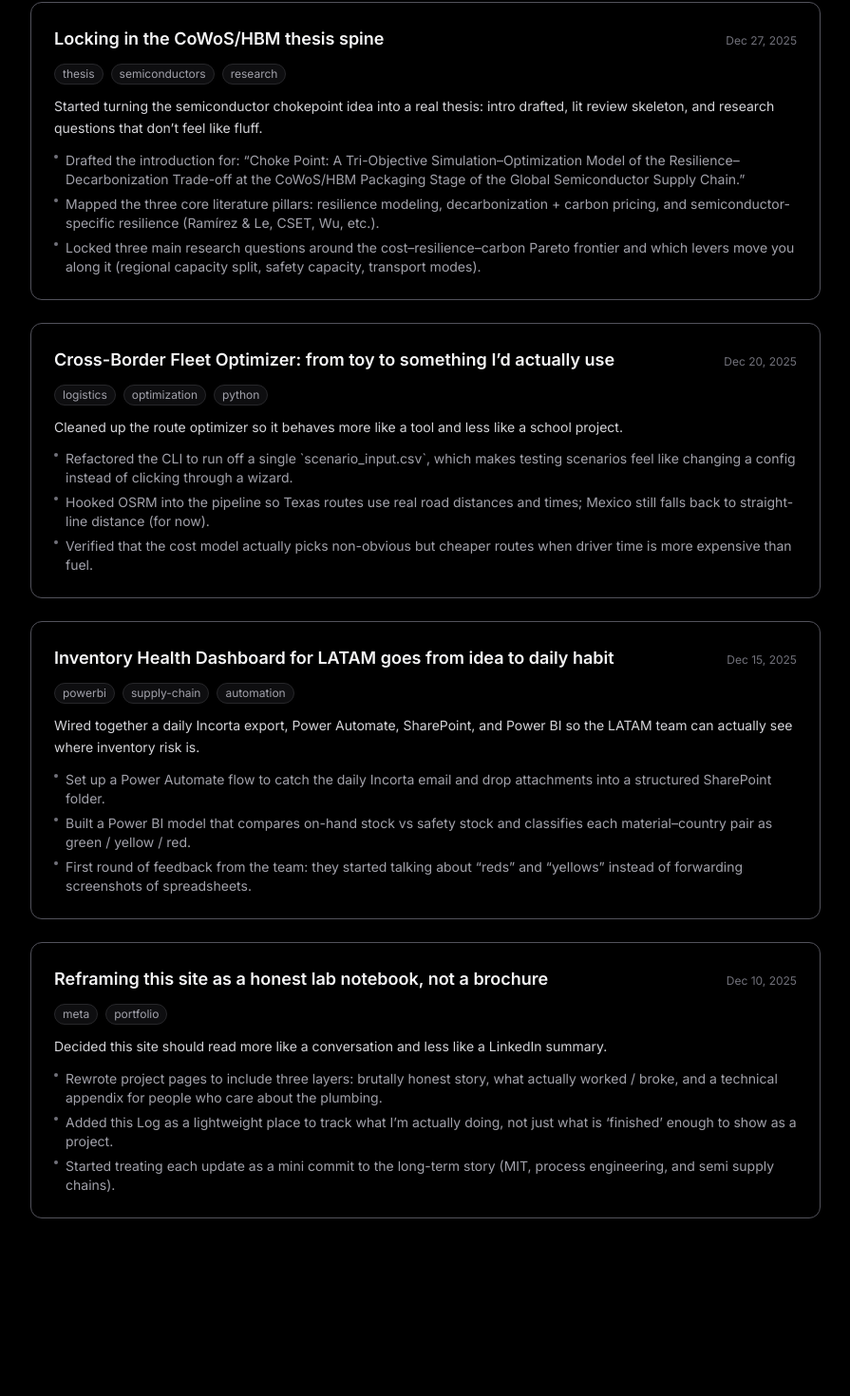
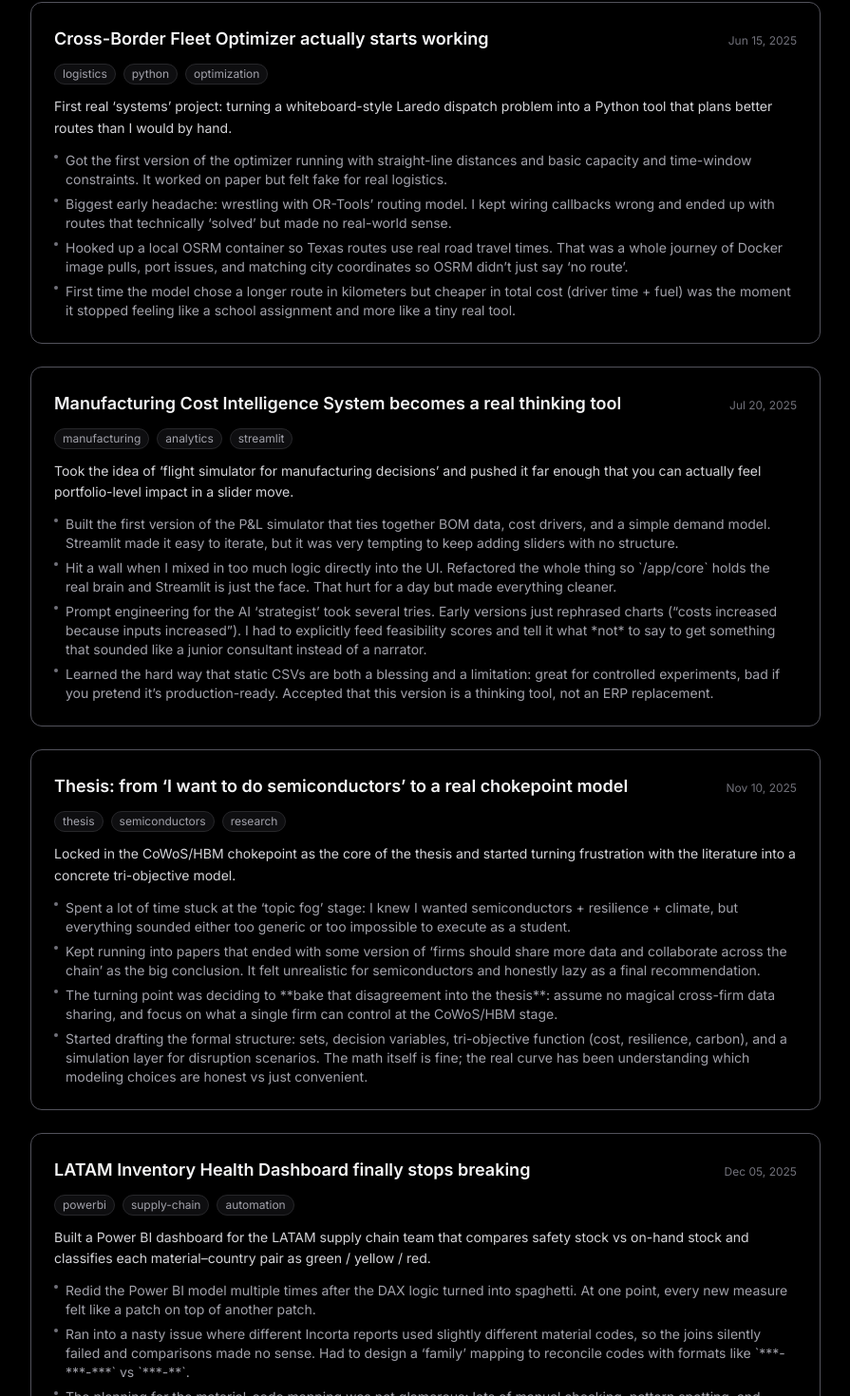
Before and after one commit to benjaminarce-cloud/nextjs-portfolio-pageview-counter, a Next.js app: page /log in a window 1280 px wide. Shown: the part 319-1789 px from the top of the page at 95% size, without its empty margins (192-1087 px from the left). Before the commit the page ends 1666 px from the top, so only its background shows below. Built offline with nearby package versions, Linux system fonts and the light colour scheme; no server answers; what tailwindcss-debug-screens would draw is missing.

Commit message:
Update page.tsx

```diff
--- a/app/log/page.tsx
+++ b/app/log/page.tsx
@@ -13,52 +13,70 @@ type LogItem = {
 
 const logItems: LogItem[] = [
   {
-    date: "2025-12-27",
-    title: "Locking in the CoWoS/HBM thesis spine",
+    date: "2025-06-15",
+    title: "Cross-Border Fleet Optimizer actually starts working",
     summary:
-      "Started turning the semiconductor chokepoint idea into a real thesis: intro drafted, lit review skeleton, and research questions that don’t feel like fluff.",
+      "First real ‘systems’ project: turning a whiteboard-style Laredo dispatch problem into a Python tool that plans better routes than I would by hand.",
     details: [
-      "Drafted the introduction for: “Choke Point: A Tri-Objective Simulation–Optimization Model of the Resilience–Decarbonization Trade-off at the CoWoS/HBM Packaging Stage of the Global Semiconductor Supply Chain.”",
-      "Mapped the three core literature pillars: resilience modeling, decarbonization + carbon pricing, and semiconductor-specific resilience (Ramírez & Le, CSET, Wu, etc.).",
-      "Locked three main research questions around the cost–resilience–carbon Pareto frontier and which levers move you along it (regional capacity split, safety capacity, transport modes).",
+      "Got the first version of the optimizer running with straight-line distances and basic capacity and time-window constraints. It worked on paper but felt fake for real logistics.",
+      "Biggest early headache: wrestling with OR-Tools’ routing model. I kept wiring callbacks wrong and ended up with routes that technically ‘solved’ but made no real-world sense.",
+      "Hooked up a local OSRM container so Texas routes use real road travel times. That was a whole journey of Docker image pulls, port issues, and matching city coordinates so OSRM didn’t just say ‘no route’.",
+      "First time the model chose a longer route in kilometers but cheaper in total cost (driver time + fuel) was the moment it stopped feeling like a school assignment and more like a tiny real tool.",
+    ],
+    tags: ["logistics", "python", "optimization"],
+  },
+  {
+    date: "2025-07-20",
+    title: "Manufacturing Cost Intelligence System becomes a real thinking tool",
+    summary:
+      "Took the idea of ‘flight simulator for manufacturing decisions’ and pushed it far enough that you can actually feel portfolio-level impact in a slider move.",
+    details: [
+      "Built the first version of the P&L simulator that ties together BOM data, cost drivers, and a simple demand model. Streamlit made it easy to iterate, but it was very tempting to keep adding sliders with no structure.",
+      "Hit a wall when I mixed in too much logic directly into the UI. Refactored the whole thing so `/app/core` holds the real brain and Streamlit is just the face. That hurt for a day but made everything cleaner.",
+      "Prompt engineering for the AI ‘strategist’ took several tries. Early versions just rephrased charts (“costs increased because inputs increased”). I had to explicitly feed feasibility scores and tell it what *not* to say to get something that sounded like a junior consultant instead of a narrator.",
+      "Learned the hard way that static CSVs are both a blessing and a limitation: great for controlled experiments, bad if you pretend it’s production-ready. Accepted that this version is a thinking tool, not an ERP replacement.",
+    ],
+    tags: ["manufacturing", "analytics", "streamlit"],
+  },
+  {
+    date: "2025-11-10",
+    title: "Thesis: from ‘I want to do semiconductors’ to a real chokepoint model",
+    summary:
+      "Locked in the CoWoS/HBM chokepoint as the core of the thesis and started turning frustration with the literature into a concrete tri-objective model.",
+    details: [
+      "Spent a lot of time stuck at the ‘topic fog’ stage: I knew I wanted semiconductors + resilience + climate, but everything sounded either too generic or too impossible to execute as a student.",
+      "Kept running into papers that ended with some version of ‘firms should share more data and collaborate across the chain’ as the big conclusion. It felt unrealistic for semiconductors and honestly lazy as a final recommendation.",
+      "The turning point was deciding to **bake that disagreement into the thesis**: assume no magical cross-firm data sharing, and focus on what a single firm can control at the CoWoS/HBM stage.",
+      "Started drafting the formal structure: sets, decision variables, tri-objective function (cost, resilience, carbon), and a simulation layer for disruption scenarios. The math itself is fine; the real curve has been understanding which modeling choices are honest vs just convenient.",
     ],
     tags: ["thesis", "semiconductors", "research"],
   },
   {
-    date: "2025-12-20",
-    title: "Cross-Border Fleet Optimizer: from toy to something I’d actually use",
+    date: "2025-12-05",
+    title: "LATAM Inventory Health Dashboard finally stops breaking",
     summary:
-      "Cleaned up the route optimizer so it behaves more like a tool and less like a school project.",
+      "Built a Power BI dashboard for the LATAM supply chain team that compares safety stock vs on-hand stock and classifies each material–country pair as green / yellow / red.",
     details: [
-      "Refactored the CLI to run off a single `scenario_input.csv`, which makes testing scenarios feel like changing a config instead of clicking through a wizard.",
-      "Hooked OSRM into the pipeline so Texas routes use real road distances and times; Mexico still falls back to straight-line distance (for now).",
-      "Verified that the cost model actually picks non-obvious but cheaper routes when driver time is more expensive than fuel.",
-    ],
-    tags: ["logistics", "optimization", "python"],
-  },
-  {
-    date: "2025-12-15",
-    title: "Inventory Health Dashboard for LATAM goes from idea to daily habit",
-    summary:
-      "Wired together a daily Incorta export, Power Automate, SharePoint, and Power BI so the LATAM team can actually see where inventory risk is.",
-    details: [
-      "Set up a Power Automate flow to catch the daily Incorta email and drop attachments into a structured SharePoint folder.",
-      "Built a Power BI model that compares on-hand stock vs safety stock and classifies each material–country pair as green / yellow / red.",
-      "First round of feedback from the team: they started talking about “reds” and “yellows” instead of forwarding screenshots of spreadsheets.",
+      "Redid the Power BI model multiple times after the DAX logic turned into spaghetti. At one point, every new measure felt like a patch on top of another patch.",
+      "Ran into a nasty issue where different Incorta reports used slightly different material codes, so the joins silently failed and comparisons made no sense. Had to design a ‘family’ mapping to reconcile codes with formats like `***-***-***` vs `***-**`.",
+      "The planning for the material-code mapping was not glamorous: lots of manual checking, pattern spotting, and making sure a single bad slash didn’t break the lookup.",
+      "Power Automate turned out to be surprisingly fragile. Small changes in conditions or dynamic content broke the flow that takes the daily Incorta email and pushes files into SharePoint. Debugging was just: edit, wait for the next run, hope it doesn’t silently die.",
+      "The payoff: the team now talks in terms of “reds” and “yellows” instead of screenshotting spreadsheets. That alone made the pain worth it.",
     ],
     tags: ["powerbi", "supply-chain", "automation"],
   },
   {
-    date: "2025-12-10",
-    title: "Reframing this site as a honest lab notebook, not a brochure",
+    date: "2025-12-27",
+    title: "This site: turning a portfolio into something honest and alive",
     summary:
-      "Decided this site should read more like a conversation and less like a LinkedIn summary.",
+      "Built this site on Next.js + Vercel, not as a glossy brochure, but as a place to be honest about projects, what broke, and what I’m learning.",
     details: [
-      "Rewrote project pages to include three layers: brutally honest story, what actually worked / broke, and a technical appendix for people who care about the plumbing.",
-      "Added this Log as a lightweight place to track what I’m actually doing, not just what is ‘finished’ enough to show as a project.",
-      "Started treating each update as a mini commit to the long-term story (MIT, process engineering, and semi supply chains).",
+      "Big recurring confusion: Vercel vs GitHub vs my brain. More than once I was clicking ‘Visit’ on an old deployment and assuming the code hadn’t updated, when in reality I was just on a stale URL.",
+      "Ran into weird ‘not reflecting’ moments that ended up being MDX issues: a couple of characters and math-y formatting broke the content build, so Vercel silently rolled back. Learned to keep MDX clean and watch the build logs instead of assuming it’s magic.",
+      "Had to get comfortable with the ‘projects as conversations’ tone: these pages are not pitch decks. They’re me talking through what I tried, what worked, what was ugly, and then giving a technical appendix for people who care about the plumbing.",
+      "The Log you’re reading now exists because I didn’t want a dead portfolio. This is the running timeline of how the Cross-Border optimizer, the manufacturing system, the thesis, the dashboard, and this very site evolved.",
     ],
-    tags: ["meta", "portfolio"],
+    tags: ["meta", "portfolio", "vercel"],
   },
 ];
 
@@ -76,7 +94,7 @@ export default function LogPage() {
             This isn&apos;t a polished blog. It&apos;s more like a changelog of what I&apos;m
             actually working on: research, side projects, and the occasional
             “I finally wired this thing correctly” moment. Think of it as the
-            context behind the nice, clean project cards.
+            context behind the clean project cards.
           </p>
         </header>
 
```
